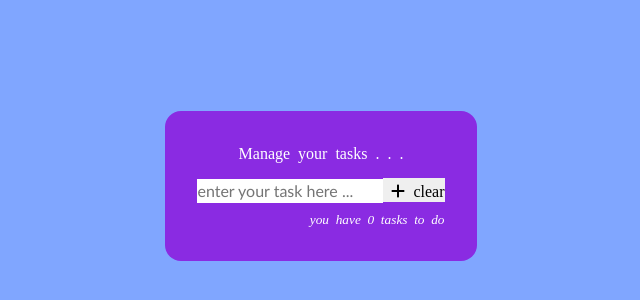
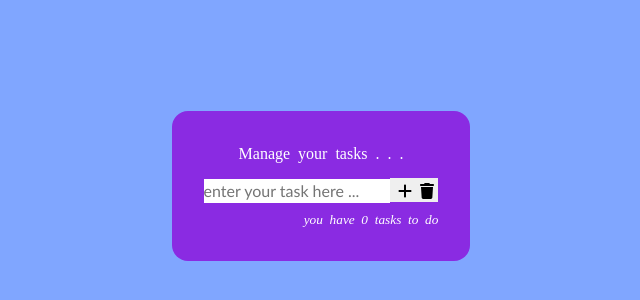
Before and after one commit to amirthenew/todoReact, a React (Create React App) app: page / in a window 1280 px wide. Shown: the part 214-514 px from the top of the page, without its empty margins (319-959 px from the left). Built offline with nearby package versions, Linux system fonts and the light colour scheme.

Commit message:
trash icon set

```diff
--- a/src/components/Todos.js
+++ b/src/components/Todos.js
@@ -74,7 +74,7 @@ return (
     <input className={styles.placeholder} placeholder='enter your task here ...' type="text" value={text} onChange={changHandler} />
     <button className={styles.addBtn} onClick={addTask}
     style={{padding:'0 .5rem'}}>{plusIcon}</button>
-    <button onClick={clearAll}>clear</button>
+    <button className={styles.trash} onClick={clearAll}>{faTrashs}</button>
   {tasks.map((task,id)=>
     <div key={id}
   className={styles.todo}><span className={status ? styles.completed : null}
--- a/src/components/Todos.module.css
+++ b/src/components/Todos.module.css
@@ -49,3 +49,7 @@ li{
 .todo{
     padding-top: .5rem;
 }
+
+.trash{
+padding-right: 0.3rem;
+}
```
